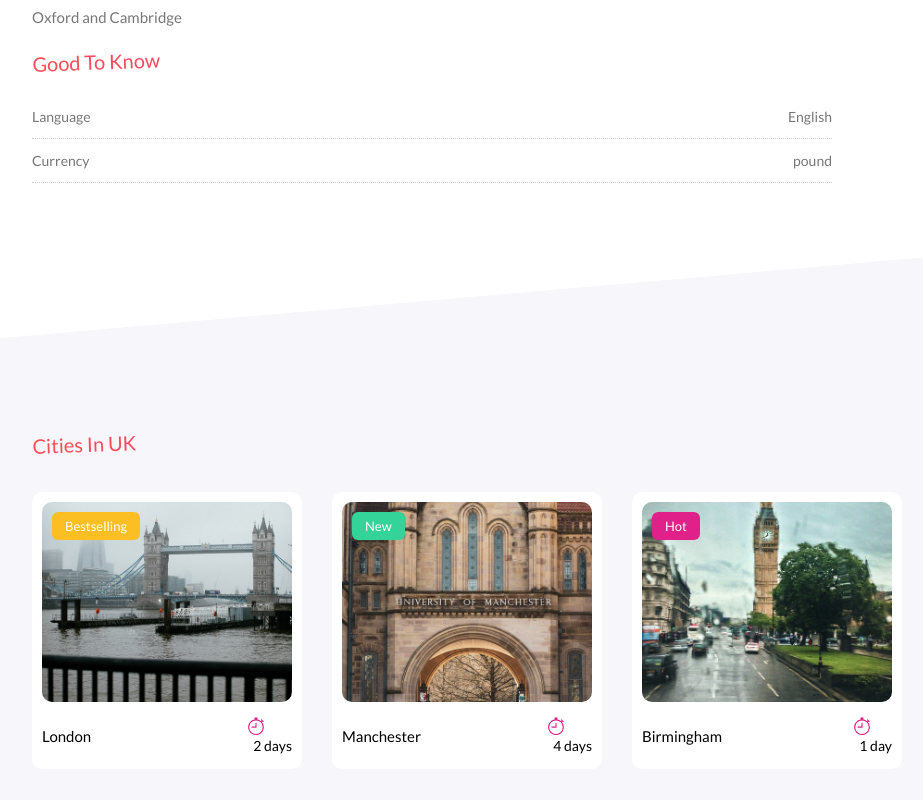
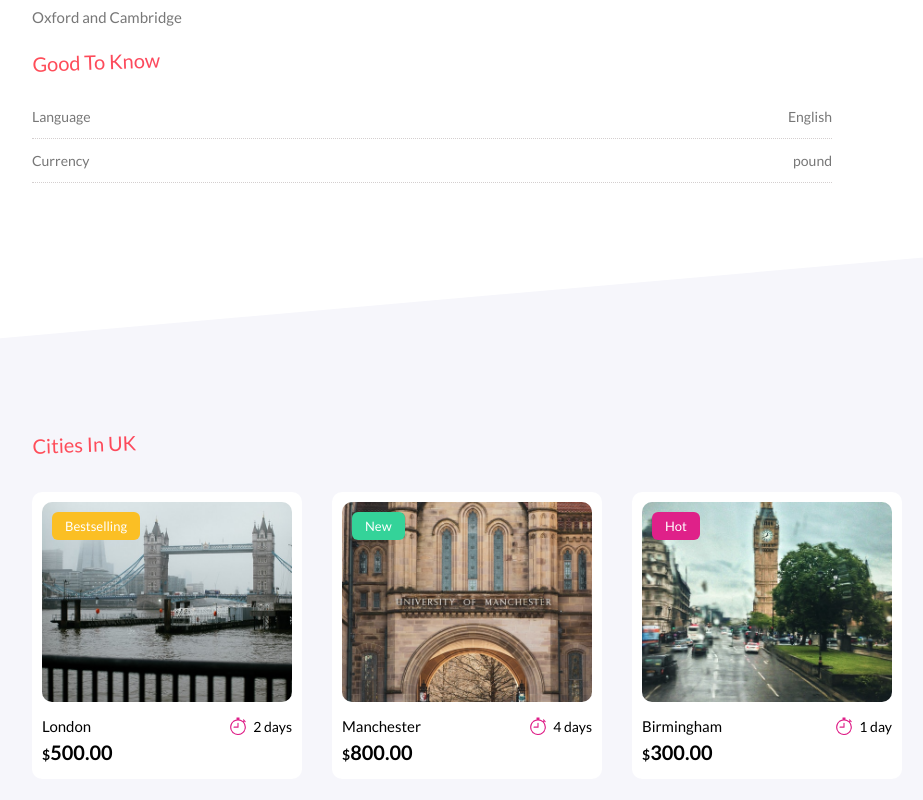
Before and after one commit to viettu2k/travel-website, a React (Create React App) app: page /details/1 in a window 1280 px wide. Shown: the part 1045-1845 px from the top of the page, without its empty margins (8-931 px from the left). Built offline with nearby package versions, Linux system fonts and the light colour scheme.

Commit message:
style price

```diff
--- a/src/components/Cities.jsx
+++ b/src/components/Cities.jsx
@@ -3,6 +3,10 @@ import { LazyLoadImage } from "react-lazy-load-image-component";
 import { BsStopwatch } from "react-icons/bs";
 
 const Cities = ({ cities, name }) => {
+  const formate = (price) => {
+    return `${price}.00`;
+  };
+
   return (
     <div className="cities">
       <div className="container">
@@ -34,12 +38,18 @@ const Cities = ({ cities, name }) => {
                           <div className="cities__body__contents__top__name">
                             {city.name}
                           </div>
-                          <div className="cities__body__content__top__duration">
+                          <div className="cities__body__contents__top__duration">
                             <BsStopwatch size={18} color="#df2189" />
                             <div className="cities__body__contents__top__duration__time">
                               {city.duration}
                             </div>
                           </div>
+                        </div>
+                        <div className="cities__body__contents__price">
+                          <span className="cities__body__contents__price__dollor">
+                            $
+                          </span>
+                          {formate(city.price)}
                         </div>
                       </div>
                     </div>
--- a/src/scss/components/_cities.scss
+++ b/src/scss/components/_cities.scss
@@ -57,6 +57,14 @@
                     }
                 }
             }
+            &__price {
+                &__dollor {
+                    font-size: 1.4rem;
+                }
+                margin-top: 0.5rem;
+                font-size: 2rem;
+                font-weight: 700;
+            }
         }
     }
 }
```
Also changed, not shown: src/main.css.
